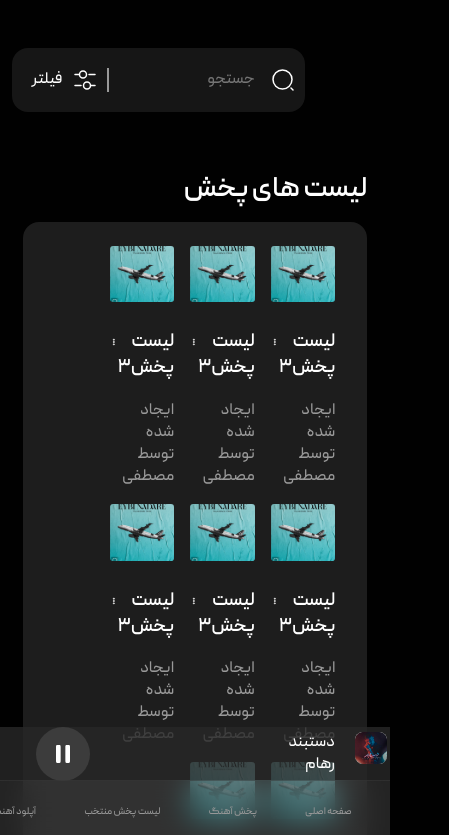
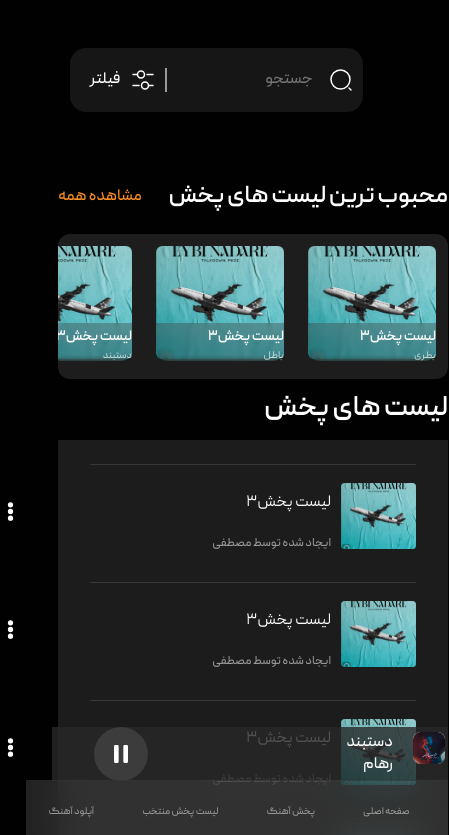
Before and after one commit to nsoroosh/avaland, a Vue app: page /playlists in a window 390 px wide. Shown: the top 835 px of the page, 449 px wide, since content can reach past the window. Built offline with nearby package versions, Linux system fonts and the light colour scheme.

Commit message:
liast playlist page get responsive

```diff
--- /dev/null
+++ b/src/components/FavoritePlaylists.vue
@@ -0,0 +1,88 @@
+<template>
+  <div class="selected-musics">
+    <div class="selected-musics__header">
+      <h2 class="selected-musics__title">محبوب ترین لیست های پخش</h2>
+      <span class="selected-musics__more"> مشاهده همه </span>
+    </div>
+
+    <div class="selected-musics__list">
+      <MusicCard
+        v-for="item in musics"
+        :key="item.name"
+        :music-name="item.name"
+        :music-image="item.image"
+        :music-author="item.author"
+      />
+    </div>
+  </div>
+</template>
+
+<script setup>
+import MusicCard from "../components/MusicCard.vue";
+
+const musics = [
+  {
+    image: "Rectangle 14.svg",
+    name: "لیست پخش۳",
+    author: "بطری",
+  },
+  {
+    image: "Rectangle 14.svg",
+    name: "لیست پخش۳",
+    author: "باطل",
+  },
+  {
+    image: "Rectangle 14.svg",
+    name: "لیست پخش۳",
+    author: "دستبند",
+  },
+  {
+    image: "Rectangle 14.svg",
+    name: "لیست پخش۳",
+    author: "ایحام",
+  },
+  {
+    image: "Rectangle 14.svg",
+    name: "لیست پخش۳",
+    author: "بی معرفت",
+  },
+];
+</script>
+
+<style lang="scss">
+$primary-color: #fc8f22;
+$secondry-color: #999999;
+$background-color: #010101;
+.selected-musics {
+  max-width: 80vw;
+  padding:1em  3em;
+  &__header {
+    display: flex;
+    align-items: center;
+    justify-content: space-between;
+  }
+  &__title {
+    color: white;
+  }
+  &__more {
+    color: $primary-color;
+  }
+  &__list {
+    background-color: rgba(70, 70, 70, 0.4);
+    // aspect-ratio: 3/1;
+    border-radius: 12px;
+    display: flex;
+    flex-wrap: nowrap;
+  }
+}
+@media only screen and (max-width: 768px) {
+  .selected-musics {
+  max-width: 100vw;
+  padding:0 ;
+  margin:0 0 0 0;
+  &__list {
+    overflow: scroll;
+  }
+  }
+}
+</style>
--- a/src/components/PlaylistCard.vue
+++ b/src/components/PlaylistCard.vue
@@ -50,7 +50,7 @@
 };
 </script>
 
-<style lang="scss" >
+<style lang="scss">
 $primary-color: #fc8f22;
 $secondry-color: #999999;
 $background-color: #010101;
@@ -78,4 +78,37 @@
     position: relative;
   }
 }
+@media only screen and (max-width: 768px) {
+  .playlist {
+    max-width: 100%;
+    display: flex;
+    align-items: center;
+    border-top: 0.5px solid rgba(163, 163, 163, 0.2);
+gap: 10px;
+padding: 10px 0;
+    img {
+      max-width: 23%;
+    }
+    &__icon-more {
+      width: 100px;
+      height: 100%;
+      transform: translateY(190px);
+    }
+    &__h3 {
+      font-weight: 600;
+      font-size: 16px;
+      line-height: 24px;
+    }
+    &__span {
+      font-weight: 400;
+      font-size: 12px;
+      line-height: 24px;
+    }
+    &__description {
+    display: flex;
+    align-items: center;
+    justify-content: space-around;
+  }
+  }
+}
 </style>
--- a/src/layout/MainContent.vue
+++ b/src/layout/MainContent.vue
@@ -41,4 +41,10 @@
   margin: 0px 3%;
   // height: 100vh;
 }
+@media only screen and (max-width: 768px) {
+  .content {
+  margin: 0px 0;
+  //
+  }
+}
 </style>
--- a/src/views/ListPlaylists.vue
+++ b/src/views/ListPlaylists.vue
@@ -1,5 +1,9 @@
 <template>
   <main class="content">
+    <div class="favorite-list">
+
+  <FavoritePlaylists/>
+    </div>
     <h1>لیست های پخش</h1>
     <section class="playlists">
       <PlaylistCard
@@ -15,6 +19,7 @@
 
 <script>
 import PlaylistCard from "../components/PlaylistCard.vue";
+import FavoritePlaylists from "../components/FavoritePlaylists.vue"
 export default {
   data() {
     return {
@@ -64,16 +69,20 @@
   },
   components: {
     PlaylistCard,
+    FavoritePlaylists
   },
 };
 </script>
 
-<style >
+<style>
+.favorite-list{
+  display: none;
+}
 .playlists {
   display: flex;
   flex-wrap: wrap;
   padding: 24px 32px;
-  gap:1em;
+  gap: 1em;
   background-color: rgba(70, 70, 70, 0.4);
   border-radius: 16px;
 }
@@ -91,4 +100,21 @@
 .more-icon {
   rotate: 90deg;
 }
+@media only screen and (max-width: 768px) {
+  .favorite-list{
+    display: block;
+  }
+  .content {
+    width: 100%;
+  }
+  .playlists {
+    display: flex;
+    flex-direction: column;
+    flex-wrap: wrap;
+    padding: 24px 32px;
+    gap: 1em;
+    background-color: rgba(70, 70, 70, 0.4);
+    border-radius: 0;
+  }
+}
 </style>
```
